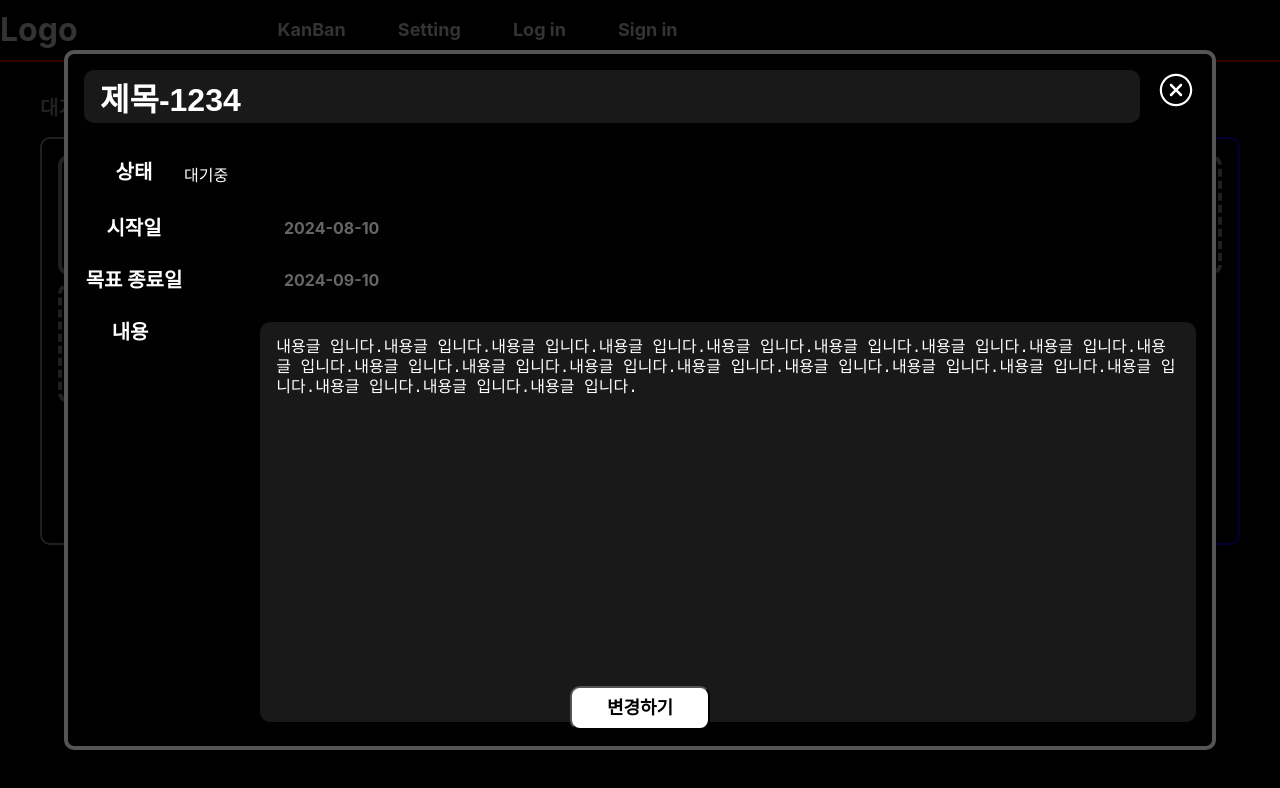
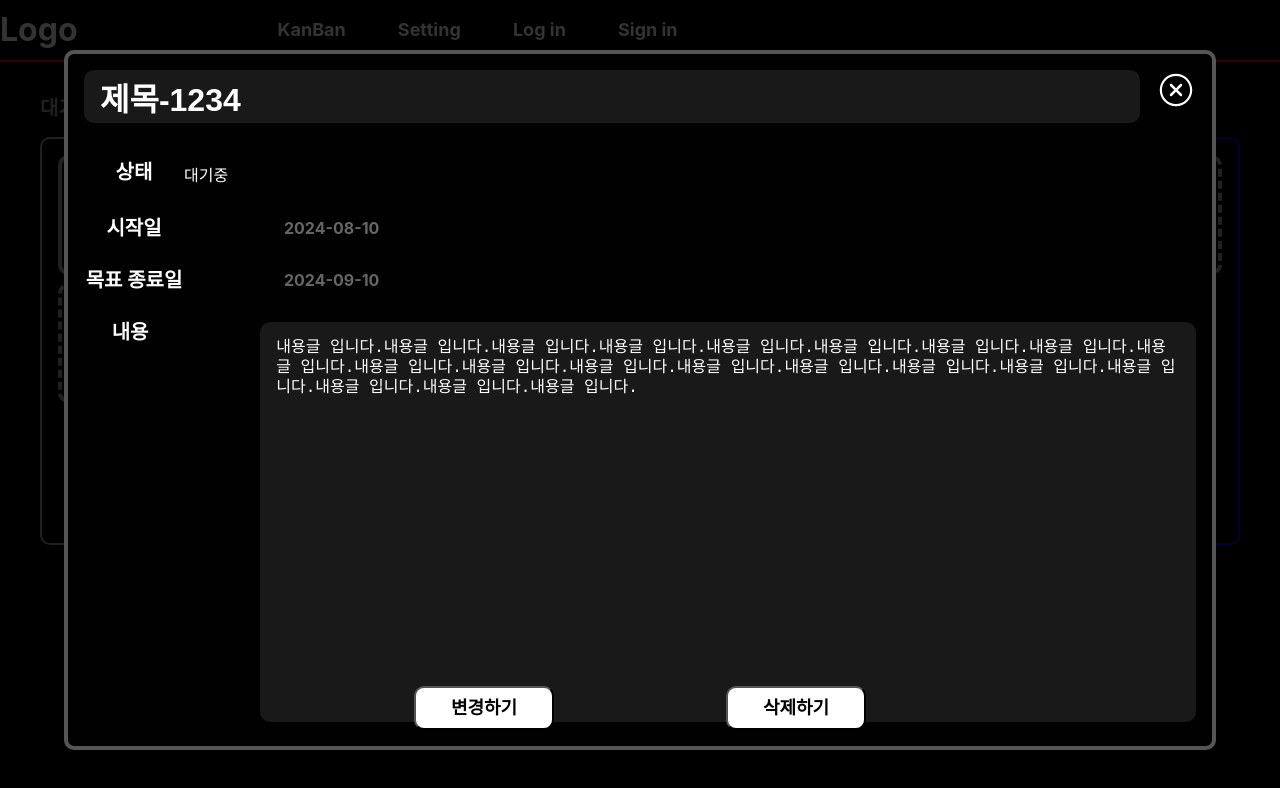
Before and after one commit to soyedpork27/kw_kanban, a React (Create React App) app: page / in a window 1280 px wide. Both pictures are taken after a click on the element 234 px from the left and 215 px from the top of the page. Shown: the top 788 px of the page. Built offline with nearby package versions, Linux system fonts and the light colour scheme.

Commit message:
FEAT-01 칸반 삭제 기능 구현

```diff
--- a/src/components/Home/KanbanBlock.jsx
+++ b/src/components/Home/KanbanBlock.jsx
@@ -6,7 +6,7 @@ function KanbanBlock({value, index, handleDragStart}) {
   const [isModalUse, setIsModalUse] = useState(false);
 
   const modalClose = () => {
-    setIsModalUse(prev => !prev);
+    setIsModalUse(false);
   }
 
   let borderCol;
--- a/src/components/Modal.jsx
+++ b/src/components/Modal.jsx
@@ -8,16 +8,20 @@ import { kanbanContext } from '../context/kanbanContext';
 
 function Modal({value, index, modalClose}) {
 
-  const {fixItem} = useContext(kanbanContext);
+  const {fixItem, deleteItem} = useContext(kanbanContext);
 
+  // 모달에서 제목(타이틀) 스테이트
+  const [title, setTitle] = useState(value.title);
+
+  // 모달에서 내용(콘텐츠) 스테이트
   const [content, setContent] = useState(value.content);
 
-  const [title, setTitle] = useState(value.title);
 
   const handleContent = (e) => {
     setContent(e.target.value);
   }
 
+  // 모달에서 변경하기 값 클릭 시 이벤트!
   const handleSubmit = (e) => {
     e.preventDefault();
 
@@ -35,6 +39,7 @@ function Modal({value, index, modalClose}) {
   }
 
 
+  // 제목(타이틀) 값 변경하기!
   const handleTitle = (e) => {
     setTitle(e.target.value);
   }
@@ -45,9 +50,16 @@ function Modal({value, index, modalClose}) {
     }
   }
 
+  // 모달에서 삭제버튼 클릭 시 실행되는 핸들러 함수
+  const handleDelete = (_, itemId, idx) => {
+
+    // context 함수 아이디와 인덱스 넘기기!
+    deleteItem(itemId, idx);
+  }
+
+
   return (
     <div className='modal-bg' >
-
 
       <section className='modal-box'>
 
@@ -97,6 +109,10 @@ function Modal({value, index, modalClose}) {
             변경하기
           </button>
 
+          <button type='button' className='modal-delete_btn' onClick={(e)=>handleDelete(e, value.id, index)} >
+            삭제하기
+          </button>
+
 
         </form>
 
--- a/src/context/kanbanContext.js
+++ b/src/context/kanbanContext.js
@@ -56,9 +56,8 @@ export function KanbanContextProvider({children}){
   // 모달에서 칸반 내용 변경
   const fixItem = (itemId, data, index) => {
 
+    let fixData;
 
-
-    let fixData;
     if(index===0){
       fixData = undo.find((item) => item.id === itemId);
       fixData = {...data,id:fixData.id};
@@ -107,7 +106,19 @@ export function KanbanContextProvider({children}){
     }
   }
 
+  // delete-btn 클릭시 삭제하기 (아이템 아이디, 유형인덱스)
+  const deleteItem = (itemId, index) => {
+
+    if(index===0){
+      setUndo((prev) => ([...prev.filter((i) => i.id !== itemId)]));
+    }else if(index===1){
+      setProgress((prev) => ([...prev.filter((i) => i.id !== itemId)]));
+    }else{
+      setDone((prev) => ([...prev.filter((i) => i.id !== itemId)]));
+    }
+  }
 
 
-  return (<kanbanContext.Provider value={{undo, progress, done, moveItem, fixItem, addItem}}>{children}</kanbanContext.Provider>)
+
+  return (<kanbanContext.Provider value={{undo, progress, done, moveItem, fixItem, addItem, deleteItem}}>{children}</kanbanContext.Provider>)
 }
--- a/src/style/modal.css
+++ b/src/style/modal.css
@@ -120,9 +120,8 @@
 }
 
 
-.modal-submit_btn{
+.modal-submit_btn ,.modal-delete_btn{
   position : absolute;
-  left : 50%;
   transform : translateX(-50%);
   bottom : 16px;
   width : 140px;
@@ -140,7 +139,20 @@
   transition : .5s;
 }
 
+.modal-submit_btn {
+  left : calc(50% - 156px);
+}
+
+.modal-delete_btn{
+  left : calc(50% + 156px);
+}
+
 .modal-submit_btn:hover, .modal-submit_btn:focus {
   background-color : gold;
   animation : blink 2s infinite;
 }
+
+.modal-delete_btn:hover, .modal-delete_btn:focus {
+  background-color : #f00;
+  animation : blink 2s infinite;
+}
```
